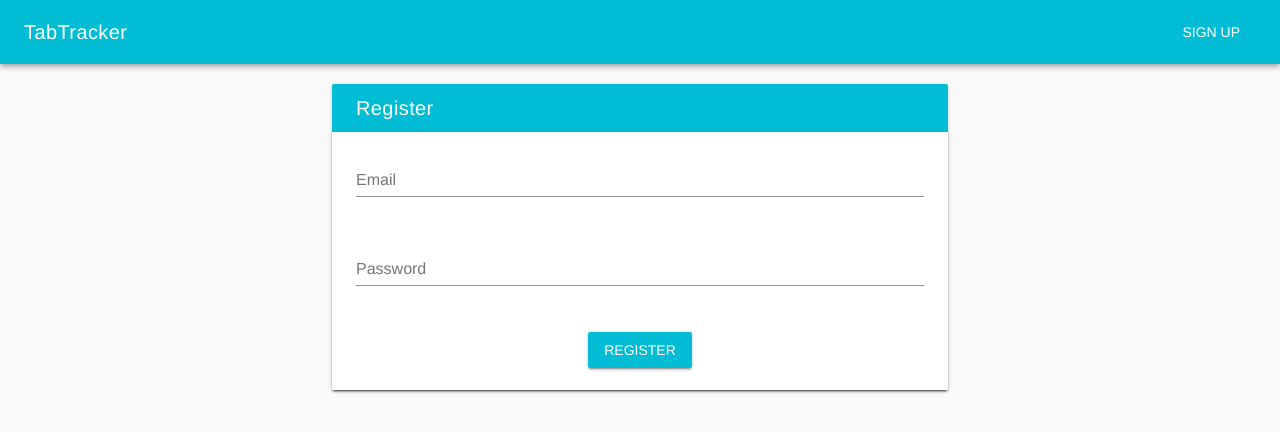
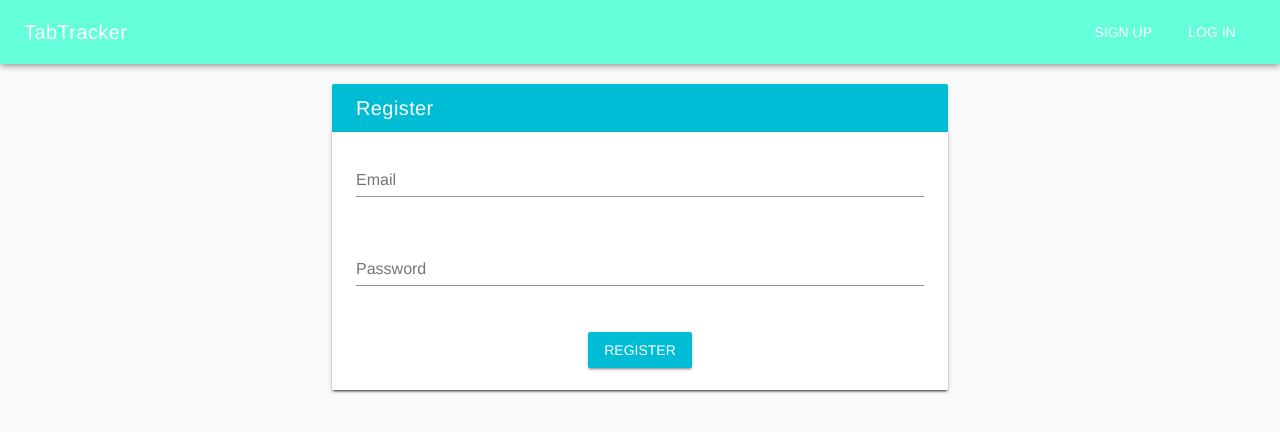
Before and after one commit to Hayato9203/tab-tracker, a Vue app in the folder client/: page /#/register in a window 1280 px wide. Shown: the top 432 px of the page. Built offline with nearby package versions, Linux system fonts and the light colour scheme.

Commit message:
login page added

```diff
--- /dev/null
+++ b/client/src/components/Login.vue
@@ -0,0 +1,47 @@
+<template>
+    <v-layout row wrap>
+    <v-flex xs6 offset-xs3>
+      <v-card class="white elevation-2">
+        <v-toolbar dark flat dense class="cyan">
+          <v-toolbar-title>Login</v-toolbar-title>
+        </v-toolbar>
+        <v-card class="pl-4 pr-4 pt-3 pb-3">
+          <v-text-field label="Email" v-model="email"></v-text-field>
+          <br />
+          <v-text-field label="Password" v-model="password"></v-text-field>
+          <br />
+          <v-btn dark class="cyan" @click="login">Login</v-btn>
+        </v-card>
+      </v-card>
+    </v-flex>
+  </v-layout>
+</template>
+
+<script>
+import AuthenticationService from '@/services/AuthenticationService'
+export default {
+  data () {
+    return {
+      email: '',
+      password: '',
+      error: null
+    }
+  },
+  methods: {
+    async login () {
+      try {
+        await AuthenticationService.login({
+          email: this.email,
+          password: this.password
+        })
+      } catch (error) {
+        this.error = error.response.data.error
+      }
+    }
+  }
+}
+</script>
+
+<style scoped>
+
+</style>
--- a/client/src/components/PageHeader.vue
+++ b/client/src/components/PageHeader.vue
@@ -1,7 +1,9 @@
 <template>
-    <v-toolbar fixed class="cyan" dark>
+    <v-toolbar fixed class="teal accent-2" dark>
         <v-toolbar-title class="mr-4">
-            TabTracker
+            <span class="home" @click="navigateTo({name: 'root'})">
+                TabTracker
+            </span>
         </v-toolbar-title>
 
         <!-- TODO: Implement Me -->
@@ -12,10 +14,14 @@
         </v-toolbar-items> -->
 
         <v-spacer></v-spacer>
-
         <v-toolbar-items>
             <v-btn flat dark @click="navigateTo({name: 'register'})">
                 Sign Up
+            </v-btn>
+        </v-toolbar-items>
+        <v-toolbar-items>
+            <v-btn flat dark @click="navigateTo({name: 'login'})">
+                Log In
             </v-btn>
         </v-toolbar-items>
     </v-toolbar>
@@ -32,5 +38,10 @@ export default {
 </script>
 
 <style scoped>
-
+.home {
+    cursor: pointer;
+}
+.home:hover {
+    color: rgb(255, 255, 255);
+}
 </style>
--- a/client/src/router/index.js
+++ b/client/src/router/index.js
@@ -2,6 +2,7 @@ import Vue from 'vue'
 import Router from 'vue-router'
 import HelloWorld from '@/components/HelloWorld'
 import Register from '@/components/Register'
+import Login from '@/components/Login'
 
 Vue.use(Router)
 
@@ -9,13 +10,18 @@ export default new Router({
   routes: [
     {
       path: '/',
-      name: 'HelloWorld',
+      name: 'root',
       component: HelloWorld
     },
     {
       path: '/register',
       name: 'register',
       component: Register
+    },
+    {
+      path: '/login',
+      name: 'login',
+      component: Login
     }
   ]
 })
```
